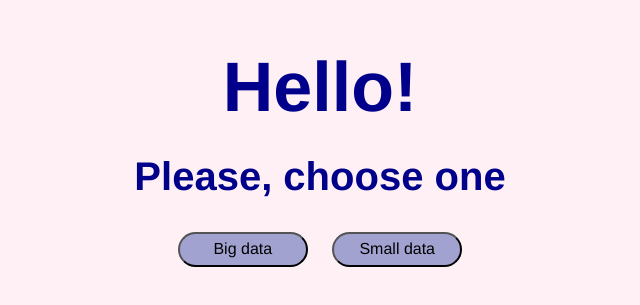
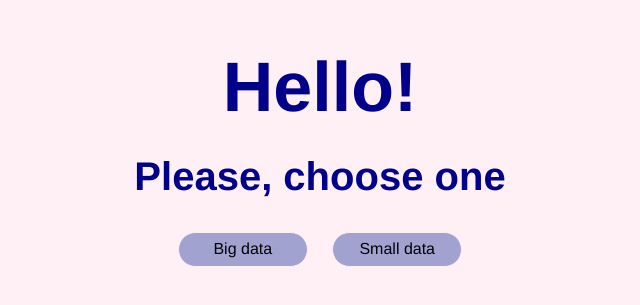
Before and after one commit to yourniceshot/test-future, a website built with webpack: page src/index.html in a window 1280 px wide. Shown: the part 153-458 px from the top of the page, without its empty margins (320-960 px from the left). Built offline with nearby package versions, Linux system fonts and the light colour scheme.

Commit message:
fourth commit // some changes

```diff
--- a/package.json
+++ b/package.json
@@ -28,7 +28,7 @@
     "css-loader": "^3.4.2",
     "cssnano": "^4.1.10",
     "file-loader": "^5.0.2",
-    "gh-pages": "~2.0.1",
+    "gh-pages": "^2.0.1",
     "html-webpack-plugin": "^3.2.0",
     "mini-css-extract-plugin": "^0.9.0",
     "postcss-loader": "^3.0.0",
--- a/src/blocks/main/__button/main__button.css
+++ b/src/blocks/main/__button/main__button.css
@@ -3,6 +3,7 @@
     height: 35px;
     background: #a2a2d0;
     border-radius: 20px;
+    border: 1px solid lavenderblush;
     cursor: pointer;
 }
 
```
Also changed, not shown: 1 other file.
